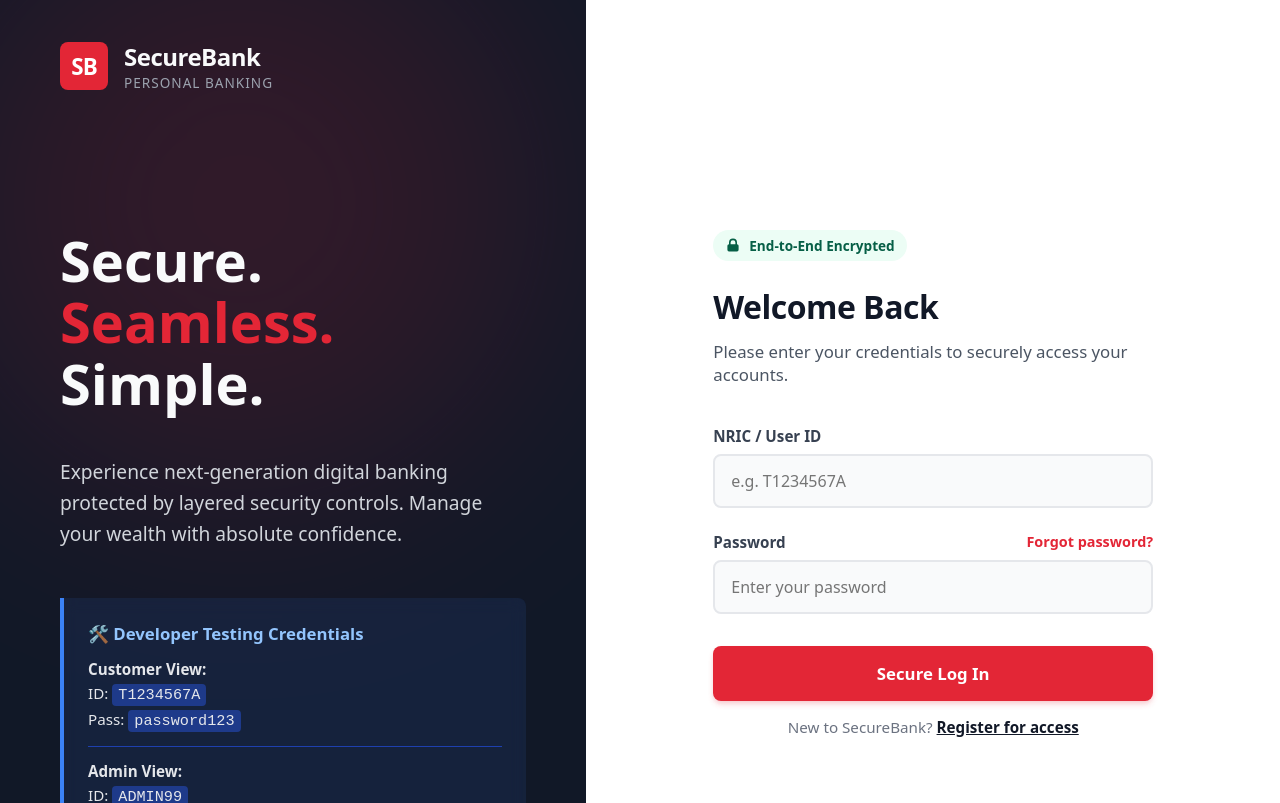
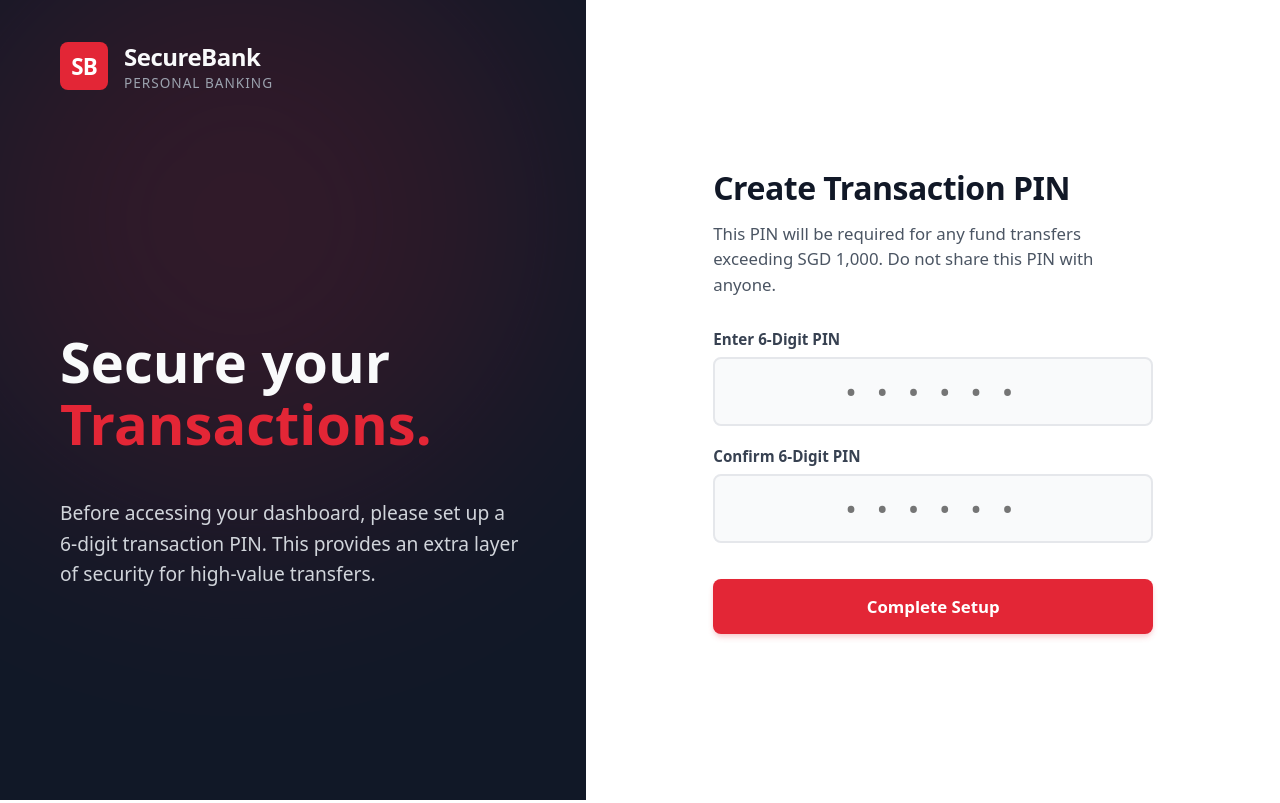
Before and after one commit to DJShankyShoe/Secure-Bank-Design, a React (Vite) app in the folder frontend/: page /setup-pin in a window 1280 px wide. Before the commit this address led to /login. Shown: the top 803 px of the page. Built offline with nearby package versions, Linux system fonts and the light colour scheme.

Commit message:
Implementation of setting up of transactional pin

```diff
--- a/frontend/src/App.jsx
+++ b/frontend/src/App.jsx
@@ -10,6 +10,7 @@ import Login from './pages/Auth/Login.jsx';
 import Register from './pages/Auth/Register.jsx';
 import ForgotPassword from './pages/Auth/ForgotPassword.jsx';
 import ResetPassword from './pages/Auth/ResetPassword.jsx';
+import SetupPin from './pages/Auth/SetupPin.jsx';
 
 // Customer Pages
 import Dashboard from './pages/Dashboard/Overview.jsx';
@@ -26,7 +27,7 @@ import AdminClosures from './pages/Admin/Closures.jsx';
 import AdminAudit from './pages/Admin/Audit.jsx';
 
 export default function App() {
-  // NEW: Track both authentication status AND the user's role
+  // Track both authentication status AND the user's role
   const [auth, setAuth] = useState({ isAuthenticated: false, role: null });
 
   // Helper function to handle logouts
@@ -50,6 +51,7 @@ export default function App() {
         <Route path="/register" element={<Register />} />
         <Route path="/forgot-password" element={<ForgotPassword />} />
         <Route path="/reset-password" element={<ResetPassword />} />
+        <Route path="/setup-pin" element={<SetupPin onSetupComplete={(role) => setAuth({ isAuthenticated: true, role })} />} />
 
         {/* CUSTOMER PORTAL (Strictly locked to role === 'customer') */}
         <Route element={<Layout onLogout={handleLogout} />}>
--- a/frontend/src/pages/Auth/Login.jsx
+++ b/frontend/src/pages/Auth/Login.jsx
@@ -15,12 +15,17 @@ export default function Login({ onLoginSuccess }) {
     if (showMfa) {
       // --- MOCK MFA VERIFICATION ---
       if (totp.length === 6) {
-        // Pass the correct role back to App.jsx based on who logged in
+
+        // Check which user is logging in
         if (credentials.userId.toUpperCase() === 'ADMIN99') {
+          // Admins go straight to their workspace
           onLoginSuccess('admin');
         } else {
-          onLoginSuccess('customer');
+          // Customers are diverted to set up their transaction PIN first.
+          // They remain unauthenticated in the App state until SetupPin completes.
+          navigate('/setup-pin');
         }
+
       } else {
         setError('Please enter a valid 6-digit code.');
       }
@@ -39,7 +44,7 @@ export default function Login({ onLoginSuccess }) {
       }
       // 3. Fail
       else {
-        setError('Invalid NRIC/User ID or Password. Please check the mock credentials.');
+        setError('Invalid NRIC/User ID or Password. Please check your credentials.');
       }
     }
   };
@@ -70,23 +75,6 @@ export default function Login({ onLoginSuccess }) {
           <p style={{ fontSize: '1.2rem', color: '#D1D5DB', maxWidth: '480px', lineHeight: '1.6', marginBottom: '48px' }}>
             Experience next-generation digital banking protected by layered security controls. Manage your wealth with absolute confidence.
           </p>
-
-          {/* TEMPORARY DEV BOX FOR MOCK CREDENTIALS */}
-          <div style={{ backgroundColor: 'rgba(59, 130, 246, 0.1)', borderLeft: '4px solid #3B82F6', padding: '24px', borderRadius: '0 8px 8px 0', maxWidth: '500px', backdropFilter: 'blur(8px)' }}>
-            <h3 style={{ color: '#93C5FD', fontSize: '1.05rem', margin: '0 0 12px 0', display: 'flex', alignItems: 'center', gap: '8px', fontWeight: '600' }}>
-              🛠️ Developer Testing Credentials
-            </h3>
-            <div style={{ color: '#E5E7EB', fontSize: '0.95rem', margin: 0, lineHeight: '1.6' }}>
-              <strong>Customer View:</strong><br/>
-              ID: <code style={{ backgroundColor: '#1E3A8A', padding: '2px 6px', borderRadius: '4px' }}>T1234567A</code><br/>
-              Pass: <code style={{ backgroundColor: '#1E3A8A', padding: '2px 6px', borderRadius: '4px' }}>password123</code>
-              <div style={{ margin: '12px 0', borderTop: '1px solid #1E40AF' }}></div>
-              <strong>Admin View:</strong><br/>
-              ID: <code style={{ backgroundColor: '#1E3A8A', padding: '2px 6px', borderRadius: '4px' }}>ADMIN99</code><br/>
-              Pass: <code style={{ backgroundColor: '#1E3A8A', padding: '2px 6px', borderRadius: '4px' }}>admin123</code>
-              <p style={{ marginTop: '12px', fontSize: '0.85rem', color: '#93C5FD' }}>* Enter any 6 digits for the Authenticator Code.</p>
-            </div>
-          </div>
         </div>
       </div>
 
--- /dev/null
+++ b/frontend/src/pages/Auth/SetupPin.jsx
@@ -0,0 +1,137 @@
+import React, { useState } from 'react';
+import { useNavigate } from 'react-router-dom';
+
+export default function SetupPin({ onSetupComplete }) {
+  const navigate = useNavigate();
+  const [pinData, setPinData] = useState({ pin: '', confirmPin: '' });
+  const [error, setError] = useState('');
+
+  const handleSubmit = (e) => {
+    e.preventDefault();
+    setError('');
+
+    // Strict validation
+    if (pinData.pin.length !== 6) {
+      setError('Your transaction PIN must be exactly 6 digits.');
+      return;
+    }
+    if (pinData.pin !== pinData.confirmPin) {
+      setError('The PINs do not match. Please try again.');
+      return;
+    }
+
+    // TODO (Backend):
+    // 1. Hash the PIN (Argon2id or bcrypt) before storing it in the database.
+    // 2. Mark the user's `requires_pin_setup` flag as false in the database.
+    console.log("Mock PIN Setup Complete:", pinData.pin);
+
+    // --- THE FIX IS HERE ---
+    // Update the App.jsx state to fully authenticate the user
+    if (onSetupComplete) {
+      onSetupComplete('customer');
+    }
+    // And instantly route them to the dashboard
+    navigate('/dashboard');
+  };
+
+  return (
+    <div style={{ minHeight: '100vh', display: 'flex', fontFamily: 'system-ui, -apple-system, sans-serif' }}>
+
+      {/* LEFT PANEL: Branding & Engagement */}
+      <div style={{ flex: '1.2', backgroundColor: '#111827', color: '#ffffff', display: 'flex', flexDirection: 'column', position: 'relative', overflow: 'hidden' }}>
+        <div style={{ position: 'absolute', top: '-10%', left: '-10%', width: '600px', height: '600px', backgroundColor: '#E32636', borderRadius: '50%', filter: 'blur(120px)', opacity: '0.15', zIndex: 0 }}></div>
+
+        <div style={{ padding: '40px 60px', zIndex: 1, display: 'flex', alignItems: 'center', gap: '16px' }}>
+          <div style={{ backgroundColor: '#E32636', color: '#ffffff', width: '48px', height: '48px', borderRadius: '8px', display: 'flex', alignItems: 'center', justifyContent: 'center', fontWeight: '800', fontSize: '1.4rem', letterSpacing: '-1px' }}>
+            SB
+          </div>
+          <div style={{ display: 'flex', flexDirection: 'column' }}>
+            <span style={{ fontSize: '1.5rem', fontWeight: '700', letterSpacing: '-0.5px', color: '#F9FAFB' }}>SecureBank</span>
+            <span style={{ fontSize: '0.85rem', color: '#9CA3AF', fontWeight: '500', textTransform: 'uppercase', letterSpacing: '1px' }}>Personal Banking</span>
+          </div>
+        </div>
+
+        <div style={{ padding: '60px', flex: 1, display: 'flex', flexDirection: 'column', justifyContent: 'center', zIndex: 1 }}>
+          <h1 style={{ fontSize: '3.5rem', fontWeight: '800', lineHeight: '1.1', marginBottom: '24px', color: '#F9FAFB' }}>
+            Secure your<br />
+            <span style={{ color: '#E32636' }}>Transactions.</span>
+          </h1>
+          <p style={{ fontSize: '1.2rem', color: '#D1D5DB', maxWidth: '480px', lineHeight: '1.6', marginBottom: '48px' }}>
+            Before accessing your dashboard, please set up a 6-digit transaction PIN. This provides an extra layer of security for high-value transfers.
+          </p>
+        </div>
+      </div>
+
+      {/* RIGHT PANEL: PIN Setup Form */}
+      <div style={{ flex: '1', backgroundColor: '#FFFFFF', display: 'flex', flexDirection: 'column', justifyContent: 'center', padding: '0 8%', minWidth: '500px' }}>
+
+        <div style={{ maxWidth: '440px', width: '100%', margin: '0 auto' }}>
+
+          <div style={{ marginBottom: '32px' }}>
+            <h2 style={{ fontSize: '2rem', color: '#111827', margin: '0 0 12px 0', fontWeight: '700', letterSpacing: '-0.5px' }}>
+              Create Transaction PIN
+            </h2>
+            <p style={{ color: '#4B5563', fontSize: '1.05rem', margin: 0, lineHeight: '1.5' }}>
+              This PIN will be required for any fund transfers exceeding SGD 1,000. Do not share this PIN with anyone.
+            </p>
+          </div>
+
+          {error && (
+            <div style={{ padding: '12px 16px', backgroundColor: '#FEF2F2', border: '1px solid #F87171', color: '#B91C1C', borderRadius: '8px', marginBottom: '24px', fontSize: '0.95rem', fontWeight: '500' }}>
+              {error}
+            </div>
+          )}
+
+          <form onSubmit={handleSubmit} style={{ display: 'flex', flexDirection: 'column', gap: '20px' }}>
+
+            <div style={{ display: 'flex', flexDirection: 'column', gap: '8px' }}>
+              <label htmlFor="pin" style={{ fontSize: '0.95rem', fontWeight: '600', color: '#374151' }}>Enter 6-Digit PIN</label>
+              <input
+                id="pin"
+                type="password"
+                inputMode="numeric"
+                maxLength="6"
+                required
+                placeholder="• • • • • •"
+                value={pinData.pin}
+                onChange={(e) => setPinData({...pinData, pin: e.target.value.replace(/\D/g, '')})}
+                style={{ padding: '16px', border: '2px solid #E5E7EB', borderRadius: '8px', fontSize: '1.5rem', letterSpacing: '8px', textAlign: 'center', color: '#111827', outline: 'none', transition: 'border-color 0.2s', backgroundColor: '#F9FAFB', fontWeight: '700' }}
+                onFocus={(e) => e.target.style.borderColor = '#E32636'}
+                onBlur={(e) => e.target.style.borderColor = '#E5E7EB'}
+              />
+            </div>
+
+            <div style={{ display: 'flex', flexDirection: 'column', gap: '8px' }}>
+              <label htmlFor="confirmPin" style={{ fontSize: '0.95rem', fontWeight: '600', color: '#374151' }}>Confirm 6-Digit PIN</label>
+              <input
+                id="confirmPin"
+                type="password"
+                inputMode="numeric"
+                maxLength="6"
+                required
+                placeholder="• • • • • •"
+                value={pinData.confirmPin}
+                onChange={(e) => setPinData({...pinData, confirmPin: e.target.value.replace(/\D/g, '')})}
+                style={{ padding: '16px', border: '2px solid #E5E7EB', borderRadius: '8px', fontSize: '1.5rem', letterSpacing: '8px', textAlign: 'center', color: '#111827', outline: 'none', transition: 'border-color 0.2s', backgroundColor: '#F9FAFB', fontWeight: '700' }}
+                onFocus={(e) => e.target.style.borderColor = '#E32636'}
+                onBlur={(e) => e.target.style.borderColor = '#E5E7EB'}
+              />
+            </div>
+
+            <div style={{ marginTop: '16px' }}>
+              <button
+                type="submit"
+                style={{ width: '100%', padding: '16px', backgroundColor: '#E32636', color: '#FFFFFF', border: 'none', borderRadius: '8px', fontSize: '1.05rem', fontWeight: '700', cursor: 'pointer', transition: 'background-color 0.2s', boxShadow: '0 4px 6px -1px rgba(227, 38, 54, 0.2), 0 2px 4px -1px rgba(227, 38, 54, 0.1)' }}
+                onMouseOver={(e) => e.target.style.backgroundColor = '#B91C1C'}
+                onMouseOut={(e) => e.target.style.backgroundColor = '#E32636'}
+              >
+                Complete Setup
+              </button>
+            </div>
+          </form>
+        </div>
+
+      </div>
+    </div>
+  );
+}
```
